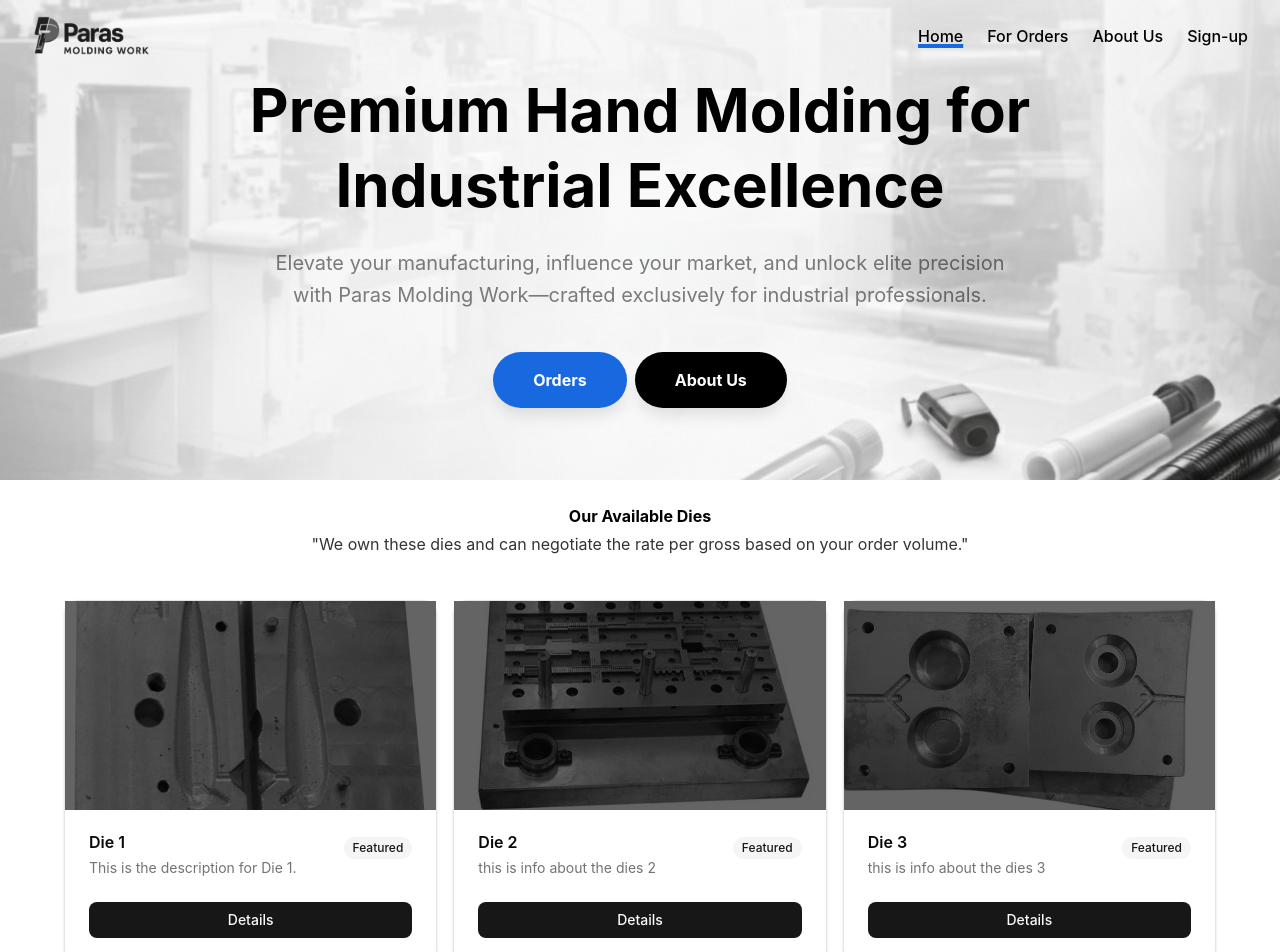
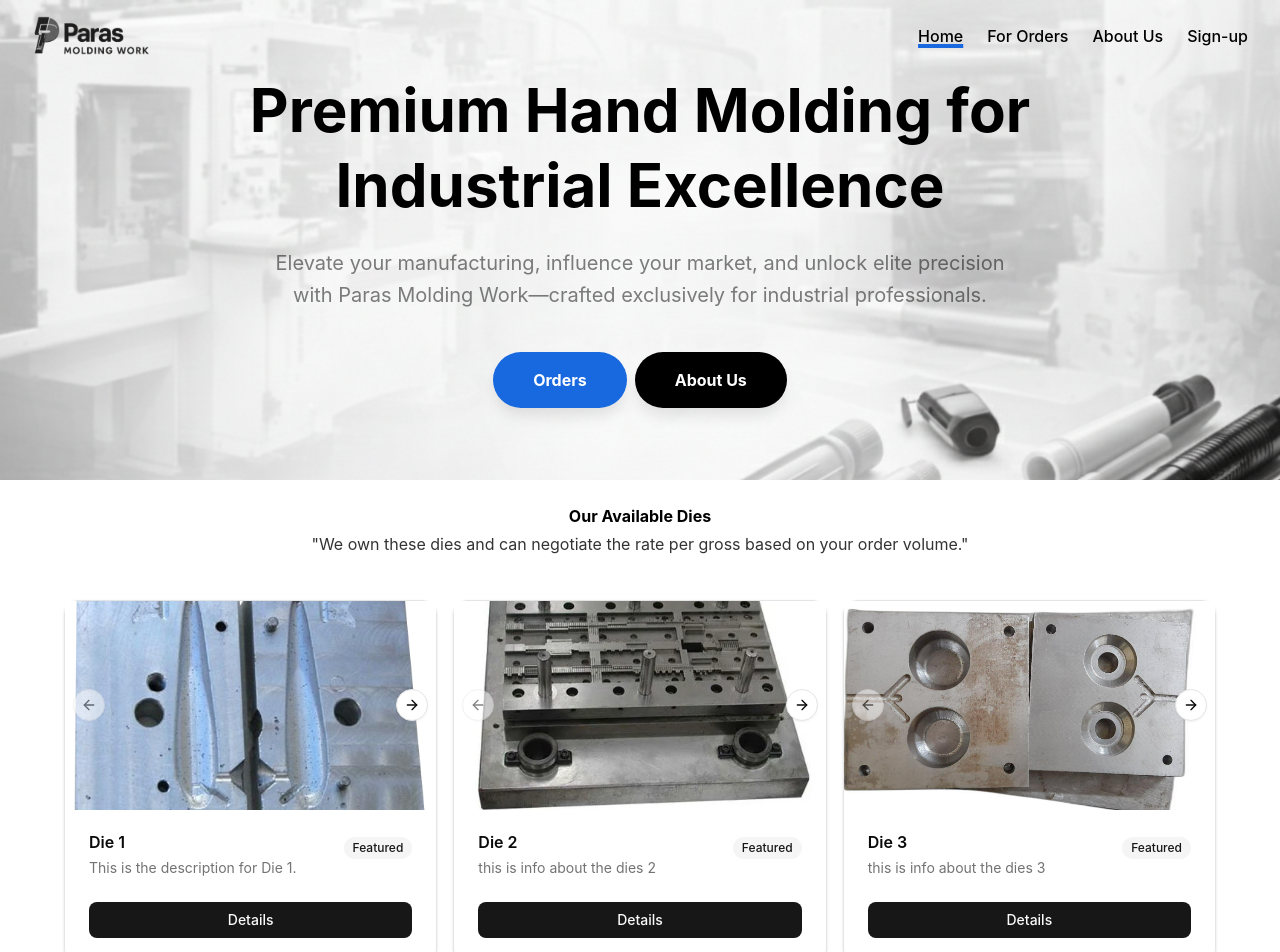
Before and after one commit to Vijay0908-lab/Molding-Web, a React (Vite) app in the folder Front-End/: page / in a window 1280 px wide. Shown: the top 952 px of the page. Built offline with nearby package versions, Linux system fonts and the light colour scheme.

Commit message:
props send to detailPage using the state and useLocation function

```diff
--- a/Front-End/src/ComponentForWeb/DetailedDie.jsx
+++ b/Front-End/src/ComponentForWeb/DetailedDie.jsx
@@ -1,8 +1,47 @@
+import { useLocation } from "react-router-dom";
+
+
 function DetailedDie() {
+
+const location = useLocation();
+const data = location.state;
+console.log(data);
+const imageArray = Array.isArray(data.image) ? data.image : Object.values(data.image || {});
+
+const singleImage = typeof data.image === 'string' ? data.image : null;
+
+
+
   return (
     <div>
-      <h1>Detailed Die Page</h1>
-      {/* Add your detailed die information here */}
+     <h1>This is my die Details page</h1>
+
+     {
+      data ?(
+          <div>
+             <h2>{data.title}</h2>
+               <div className="imageContainer">
+              {imageArray.length > 0 ? (
+                 imageArray.map((image , index)=>(
+                  <img
+                  key={index}
+                   src={image}
+                   alt={`die-${index}`}
+                   className="w-2 m-1"
+                  />
+                ))
+              ):(
+                <h2>No Image is found here </h2>
+              )}
+
+                </div>
+
+             <p>{data.description}</p>
+          </div>
+      ):(
+     <h2>No data is Found here!</h2>
+      )
+     }
     </div>
   );
 }
--- a/Front-End/src/pages/Home.jsx
+++ b/Front-End/src/pages/Home.jsx
@@ -1,29 +1,56 @@
 
 import CardImage from "@/ui/Card";
 import Contact from "@/ComponentForWeb/Contact";
+
+
+
 function Home(){
 
     const DieData = [{
         id: 1,
         title: 'Die 1',
         description: 'This is the description for Die 1.',
-        image : '/DieImages/mold1.jpg',
+        image: {
+            id1:  '/DieImages/mold1.jpg',
+            id2:  '/DieImages/mold2.webp',
+            id3:  '/DieImages/mold3.jpg',
+
+        }
     } ,
     {
         id:2 ,
         title : 'Die 2',
         description: 'this is info about the dies 2 ',
-        image: '/DieImages/mold2.webp',
+        image: {
+
+            id2:  '/DieImages/mold2.webp',
+            id3:  '/DieImages/mold3.jpg',
+            id4:  '/DieImages/mold4.jpg',
+
+        }
     },{
         id:3 ,
         title : 'Die 3',
         description: 'this is info about the dies 3 ',
-        image: '/DieImages/mold3.jpg',
+        image: {
+
+            id3:  '/DieImages/mold3.jpg',
+            id4:  '/DieImages/mold4.jpg',
+
+        }
     },{
         id:4 ,
         title : 'Die 4',
         description: 'this is info about the dies 4 ',
-        image: '/DieImages/mold4.jpg',
+        image: {
+           id4:  '/DieImages/mold4.jpg',
+           id5:  '/DieImages/mld6.jpg',
+            id1:  '/DieImages/mold1.jpg',
+            id2:  '/DieImages/mold2.webp',
+            id3:  '/DieImages/mold3.jpg',
+
+
+        }
 
 
     },
@@ -31,7 +58,13 @@ function Home(){
         id:5 ,
         title : 'Die 5',
         description: 'this is info about the dies 5 ',
-        image: '/DieImages/mld6.jpg',
+       image: {
+
+            id3:  '/DieImages/mold3.jpg',
+             id1:  '/DieImages/mold1.jpg',
+            id2:  '/DieImages/mold2.webp',
+
+        }
     }
      ]
     return (
@@ -62,7 +95,7 @@ function Home(){
             <div className="container mx-auto px-4 py-8">
               <div className="grid grid-cols-1 sm:grid-cols-2 md:grid-cols-3 gap-4 max-w-6xl mx-auto">
                {DieData.map((die) => (
-     <CardImage key={die.id} id={die.id} title={die.title} description={die.description} image={die.image} />
+     <CardImage item={die} key={die.id} />
   ))}
               </div>
             </div>
--- a/Front-End/src/ui/Card.jsx
+++ b/Front-End/src/ui/Card.jsx
@@ -1,5 +1,5 @@
-import { Badge } from "@/components/ui/badge"
-import { Button } from "@/components/ui/button"
+import { Badge } from "@/components/ui/badge";
+import { Button } from "@/components/ui/button";
 import {
   Card,
   CardAction,
@@ -7,40 +7,78 @@ import {
   CardFooter,
   CardHeader,
   CardTitle,
-} from "@/components/ui/card"
-import { useNavigate} from "react-router-dom"
+} from "@/components/ui/card";
+import {
+  Carousel,
+  CarouselContent,
+  CarouselItem,
+  CarouselNext,
+  CarouselPrevious,
+} from "@/components/ui/carousel";
+import { useNavigate } from "react-router-dom";
 
-export function CardImage({id , title, description, image }) {
-  console.log(id);
- const navigate = useNavigate()
+export function CardImage({ item}) {
+  // console.log(item.id);
+
+  const navigate = useNavigate();
+
+  // Convert image object to array
+  const imageArray = Array.isArray(item.image) ? item.image : Object.values(item.image || {});
+  const singleImage = typeof item.image === 'string' ? item.image : null;
+
   const gotoDetails = (e) => {
-    if(e){
+    if (e) {
       e.stopPropagation();
     }
-    navigate(`/details/${id}`);
-  }
+    navigate(`/details/${item.id}` , {state : item});
+  };
+
   return (
-    <Card className="relative w-full pt-0" onClick ={gotoDetails}>
-      <div className="absolute inset-0 z-30 aspect-video bg-black/35" />
-      <img
-        src={image}
-        alt={title}
-        className="relative z-20 aspect-video w-full object-cover brightness-60 grayscale dark:brightness-40"
-      />
+    <Card
+      className="relative w-full pt-0 bg-transparent border border-grey-800"
+
+    >
+      {singleImage ? (
+        <img
+          src={singleImage}
+          alt={item.title}
+          className="relative z-20 aspect-video w-full object-cover"
+        />
+      ) : (
+        <Carousel className="w-full">
+          <CarouselContent>
+            {imageArray.map((img, index) => (
+              <CarouselItem key={index}>
+                <img
+                  src={img}
+                  alt={`${item.title} - ${index + 1}`}
+                  className="aspect-video w-full object-cover"
+                />
+              </CarouselItem>
+            ))}
+          </CarouselContent>
+          {imageArray.length > 1 && (
+            <>
+              <CarouselPrevious className="left-2" />
+              <CarouselNext className="right-2" />
+            </>
+          )}
+        </Carousel>
+      )}
       <CardHeader>
         <CardAction>
           <Badge variant="secondary">Featured</Badge>
         </CardAction>
-        <CardTitle>{title}</CardTitle>
-        <CardDescription>
-          {description}
-        </CardDescription>
+        <CardTitle>{item.title}</CardTitle>
+        <CardDescription>{item.description}</CardDescription>
       </CardHeader>
       <CardFooter>
-        <Button className="w-full" onClick = {gotoDetails}>Details</Button>
+        <Button className="w-full" onClick={gotoDetails}>
+          Details
+        </Button>
       </CardFooter>
     </Card>
-  )
+  );
 }
 
 export default CardImage;
--- a/Front-End/src/ui/Footer.jsx
+++ b/Front-End/src/ui/Footer.jsx
@@ -4,7 +4,7 @@ export function Footer(){
         <div className="max-w-6xl mx-auto grid grid-cols-4 gap-4  bg-black py-4">
             <div className="text-white">
                 <div className=" flex items-center justify-center">
-                 <img src="/logo.png" alt="Logo" className="h-10 w-auto "/>
+                 <img src="/WhiteLogo.png" alt="Logo" className="h-10 w-auto "/>
 
                 </div>
                 <p className="align-middle">"We believe in quality and responsibility to deliver the best products on time."</p>
--- a/Front-End/src/ui/Header.jsx
+++ b/Front-End/src/ui/Header.jsx
@@ -39,9 +39,15 @@ export function Header() {
             isScrolled ? 'bg-black shadow-lg ' : 'bg-transparent '
         }`}>
             <div className="flex items-center gap-3">
-                <img src="/logo.png" alt="Logo" className="h-10 w-auto cursor-pointer"  onClick={()=>{
-                    navigate('/')
-                }}/>
+                {isScrolled ? (
+                    <img src="/WhiteLogo.png" alt="Logo" className="h-10 w-auto cursor-pointer"  onClick={()=>{
+                        navigate('/')
+                    }}/>
+                ) : (
+                    <img src="/logo.png" alt="Logo" className="h-10 w-auto cursor-pointer"  onClick={()=>{
+                        navigate('/')
+                }}/>)}
+
 
             </div>
             <div className="SubLinks">
```
Also changed, not shown: Front-End/public/WhiteLogo.png (added).
